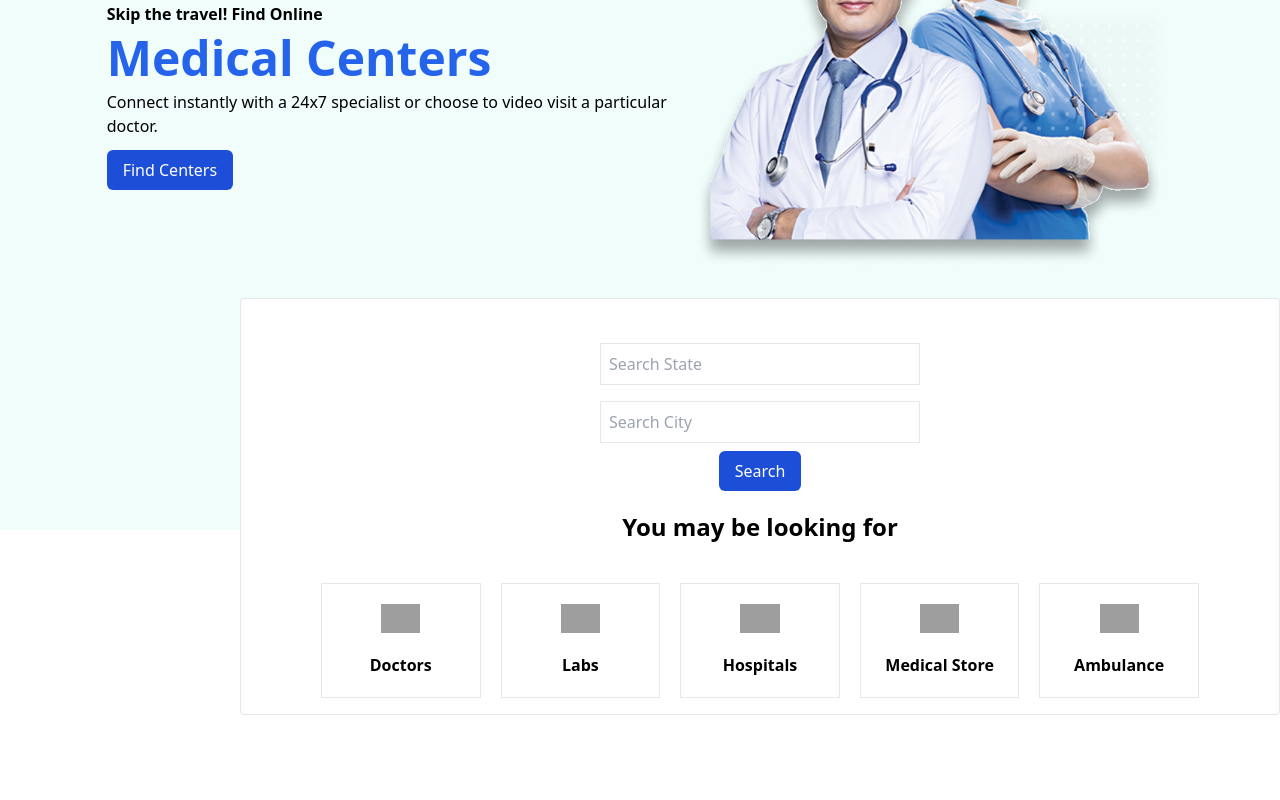
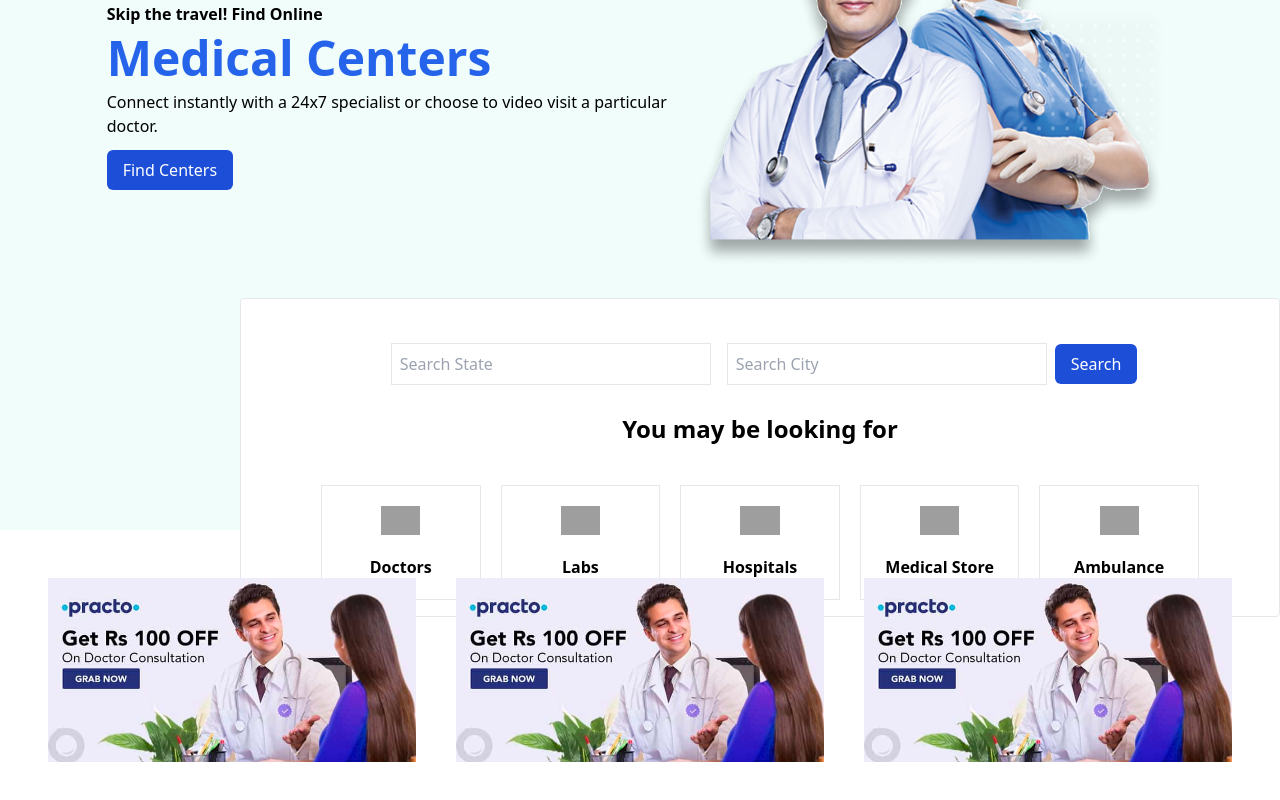
Before and after one commit to shubhamrawat0269/medify, a React (Vite) app: page /doctors in a window 1280 px wide. Shown: the part 302-1102 px from the top of the page. Before the commit the page ends 1017 px from the top, so only its background shows below. Built offline with nearby package versions, Linux system fonts and the light colour scheme; grey boxes are pictures that could not be loaded.

Commit message:
Slider using swiper lb done

```diff
--- a/src/components/DiscountSection/DiscountSection.jsx
+++ b/src/components/DiscountSection/DiscountSection.jsx
@@ -1,7 +1,13 @@
 import React from "react";
+import { Slider } from "../composer";
+import { discountCarouselData } from "../../dummy/primeCardData";
 
 const DiscountSection = () => {
-  return <div>DiscountSection</div>;
+  return (
+    <div className="m-12">
+      <Slider data={discountCarouselData} />
+    </div>
+  );
 };
 
 export default DiscountSection;
--- a/src/components/HeroSection/HeroSection.jsx
+++ b/src/components/HeroSection/HeroSection.jsx
@@ -38,7 +38,7 @@ const HeroSection = () => {
       </div>
       <div className="w-full">
         <div className="bg-white lg:absolute lg:left-60 lg:top-3/4 lg:py-4 lg:px-20 rounded border">
-          <div className=" flex flex-col justify-center items-center p-5">
+          <div className=" flex flex-col md:flex-row justify-center items-center p-5">
             <SearchBox placeText="Search State" width={20} />
             <SearchBox placeText="Search City" width={20} />
             <Button
--- a/src/components/Slider/Slider.jsx
+++ b/src/components/Slider/Slider.jsx
@@ -1,7 +1,49 @@
-import React from "react";
+import { Swiper, SwiperSlide } from "swiper/react";
+import { A11y, Autoplay } from "swiper/modules";
 
-const Slider = () => {
-  return <div>Slider</div>;
+import "swiper/css";
+
+const Slider = ({ data }) => {
+  return (
+    <Swiper
+      modules={[A11y, Autoplay]}
+      spaceBetween={50}
+      slidesPerView={3}
+      autoplay={{
+        delay: 1500,
+      }}
+      breakpoints={{
+        0: {
+          slidesPerView: 1,
+          spaceBetween: 20,
+        },
+        578: {
+          slidesPerView: 2,
+          spaceBetween: 40,
+        },
+        1024: {
+          slidesPerView: 3,
+          spaceBetween: 40,
+        },
+      }}
+      pagination={{ clickable: true }}
+      scrollbar={{ draggable: true }}
+      onSwiper={(swiper) => console.log(swiper)}
+      onSlideChange={() => console.log("slide change")}
+    >
+      {data.map((currSlide) => {
+        return (
+          <SwiperSlide key={currSlide.id}>
+            <img
+              className="w-full h-full"
+              src={currSlide.image}
+              alt={currSlide.id}
+            />
+          </SwiperSlide>
+        );
+      })}
+    </Swiper>
+  );
 };
 
 export default Slider;
--- a/src/dummy/primeCardData.js
+++ b/src/dummy/primeCardData.js
@@ -20,3 +20,30 @@ export const cardData = [
     Icon: "images/pngs/Ambulance.png",
   },
 ];
+
+export const discountCarouselData = [
+  {
+    id: 1,
+    image: "images/pngs/service1.png",
+  },
+  {
+    id: 2,
+    image: "images/pngs/service1.png",
+  },
+  {
+    id: 3,
+    image: "images/pngs/service1.png",
+  },
+  {
+    id: 4,
+    image: "images/pngs/service1.png",
+  },
+  {
+    id: 5,
+    image: "images/pngs/service1.png",
+  },
+  {
+    id: 1,
+    image: "images/pngs/service1.png",
+  },
+];
--- a/src/pages/Home.jsx
+++ b/src/pages/Home.jsx
@@ -1,5 +1,10 @@
 import { notificationMsg } from "../utils";
-import { NotificationModal, Navbar, HeroSection } from "../components/composer";
+import {
+  NotificationModal,
+  Navbar,
+  HeroSection,
+  DiscountSection,
+} from "../components/composer";
 
 const Home = () => {
   return (
@@ -7,6 +12,7 @@ const Home = () => {
       <NotificationModal msg={notificationMsg} />
       <Navbar bgColor="bg-teal-50" />
       <HeroSection />
+      <DiscountSection />
     </>
   );
 };
```
